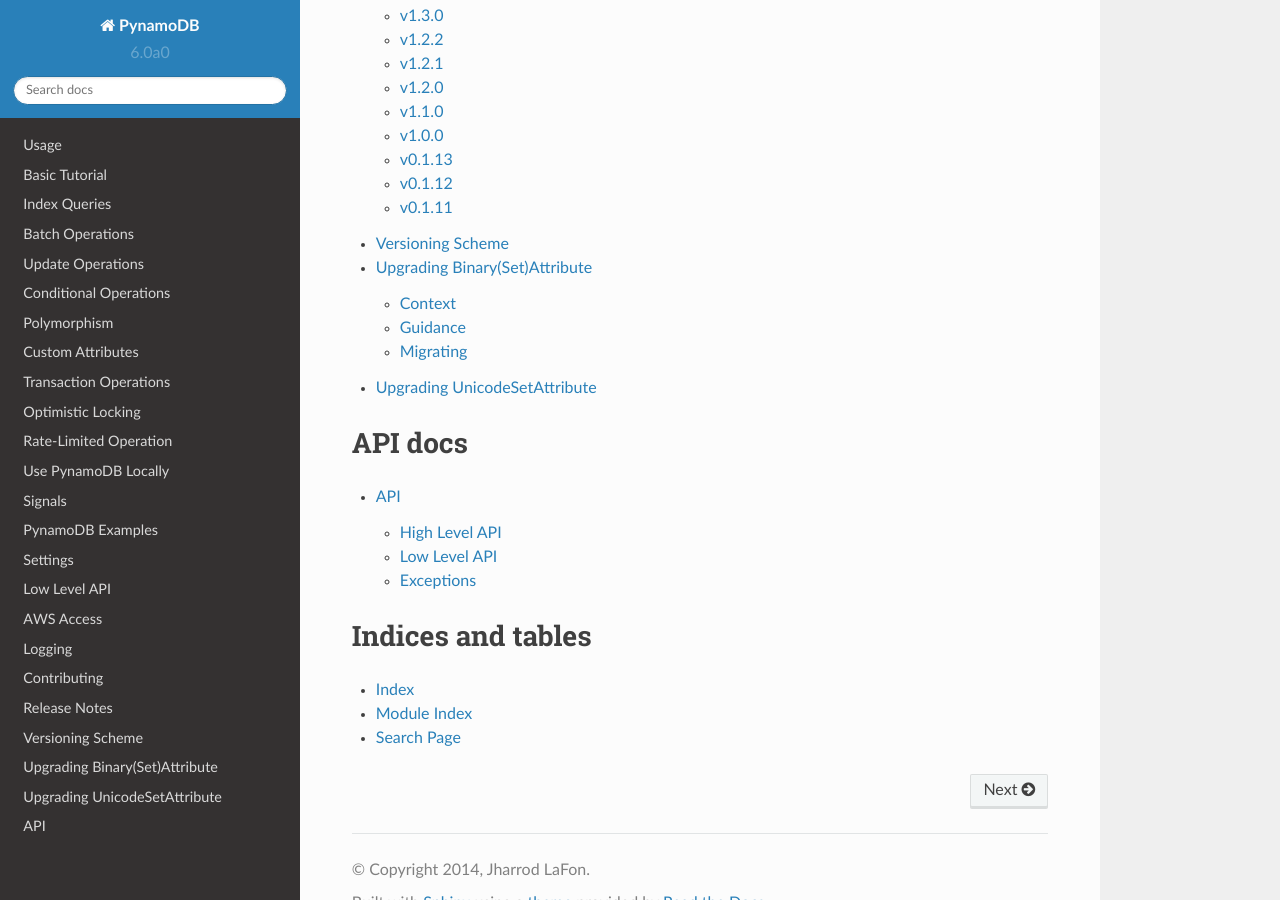
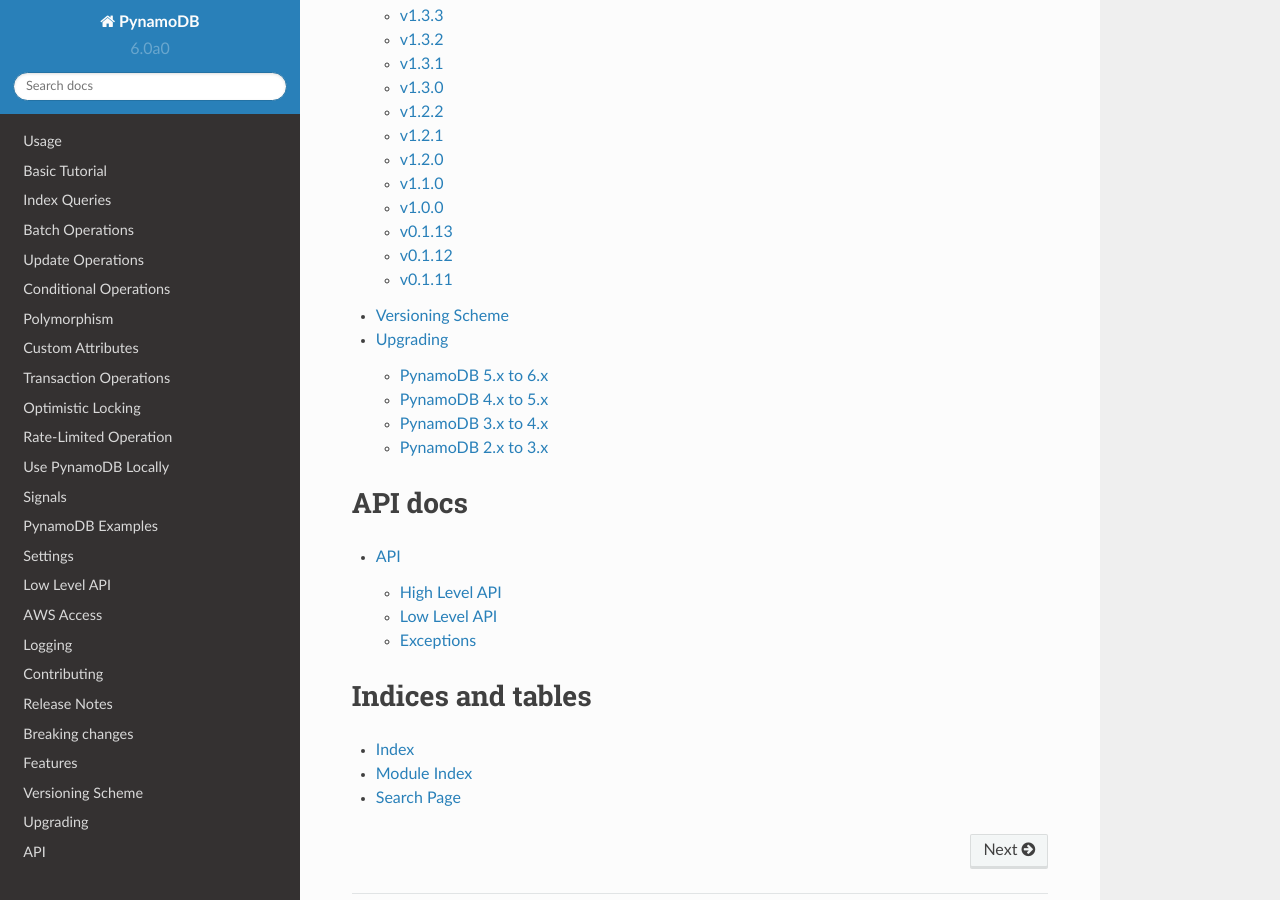
Before and after one commit to pynamodb/PynamoDB, a Sphinx documentation site: the page built from docs/index.rst, in a window 1280 px wide and 900 px high, scrolled down 4469 px. Built offline with Sphinx 7.4.7 and the Read the Docs theme 2.0.0, drawn with Linux system fonts in a browser that asks for light colours; part of the change alters nothing that is shown; some of the changed text lies outside the part shown.

```diff
--- a/docs/index.rst
+++ b/docs/index.rst
@@ -46,8 +46,7 @@ Topics
    contributing
    release_notes
    versioning
-   upgrading_binary
-   upgrading_unicodeset
+   upgrading
 
 API docs
 ========
--- a/docs/release_notes.rst
+++ b/docs/release_notes.rst
@@ -1,3 +1,5 @@
+.. _release_notes:
+
 Release Notes
 =============
 
@@ -102,8 +104,13 @@ v5.0.3
 
 :date: 2021-02-14
 
+This version has an unintentional breaking change:
+
 * Propagate ``Model.serialize``'s ``null_check`` parameter to nested MapAttributes (:pr:`908`)
 
+  Previously null errors (persisting ``None`` into an attribute defined as ``null=False``)
+  were ignored for attributes in map attributes that were nested in maps or lists. After upgrade,
+  these will resulted in an :py:class:`~pynamodb.exceptions.AttributeNullError` being raised.
 
 v5.0.2
 ----------
@@ -128,22 +135,32 @@ v5.0.0
 
 This is major release and contains breaking changes. Please read the notes below carefully.
 
+Breaking changes
+================
+
+* Python 2 is no longer supported. Python 3.6 or greater is now required.
+* :py:class:`~pynamodb.attributes.UnicodeAttribute` and :py:class:`~pynamodb.attributes.BinaryAttribute` now support empty values (:pr:`830`)
+
+  In previous versions, assigning an empty value to would be akin to assigning ``None``: if the attribute was defined with ``null=True`` then it would be omitted, otherwise an error would be raised.
+
+  As of May 2020, DynamoDB `supports <https://aws.amazon.com/about-aws/whats-new/2020/05/amazon-dynamodb-now-supports-empty-values-for-non-key-string-and-binary-attributes-in-dynamodb-tables/>`_ empty values for String and Binary attributes. This release of PynamoDB starts treating empty values like any other values. If existing code unintentionally assigns empty values to StringAttribute or BinaryAttribute, this may be a breaking change: for example, the code may rely on the fact that in previous versions empty strings would be "read back" as ``None`` values when reloaded from the database.
+* :py:class:`~pynamodb.attributes.UTCDateTimeAttribute` now strictly requires the date string format ``'%Y-%m-%dT%H:%M:%S.%f%z'`` to ensure proper ordering.
+  PynamoDB has always written values with this format but previously would accept reading other formats.
+  Items written using other formats must be rewritten before upgrading.
+* Table backup functionality (``Model.dump[s]`` and ``Model.load[s]``) has been removed.
+* ``Model.query`` no longer converts unsupported range key conditions into filter conditions.
+* Internal attribute type constants are replaced with their "short" DynamoDB version (:pr:`827`)
+* Remove ``ListAttribute.remove_indexes`` (added in v4.3.2) and document usage of remove for list elements (:pr:`838`)
+* Remove ``pynamodb.connection.util.pythonic`` (:pr:`753`) and (:pr:`865`)
+* Remove ``ModelContextManager`` class (:pr:`861`)
+
+Features
+========
+
 **Polymorphism**
 
 This release introduces :ref:`polymorphism` support via :py:class:`DiscriminatorAttribute <pynamodb.attributes.DiscriminatorAttribute>`.
 Discriminator values are written to DynamoDB and used during deserialization to instantiate the desired class.
-
-**UTCDateTimeAttribute**
-
-The UTCDateTimeAttribute now strictly requires the date string format '%Y-%m-%dT%H:%M:%S.%f%z' to ensure proper ordering.
-PynamoDB has always written values with this format but previously would accept reading other formats.
-Items written using other formats must be rewritten before upgrading.
-
-**UnicodeAttribute and BinaryAttribute**
-
-In previous versions, assigning an empty value to a :py:class:`UnicodeAttribute <pynamodb.attributes.UnicodeAttribute>` or :py:class:`BinaryAttribute <pynamodb.attributes.BinaryAttribute>` would be akin to assigning ``None``: if the attribute was defined with ``null=True`` then it would be omitted, otherwise an error would be raised.
-
-As of May 2020, DynamoDB `supports <https://aws.amazon.com/about-aws/whats-new/2020/05/amazon-dynamodb-now-supports-empty-values-for-non-key-string-and-binary-attributes-in-dynamodb-tables/>`_ empty values for String and Binary attributes. This release of PynamoDB starts treating empty values like any other values. If existing code unintentionally assigns empty values to StringAttribute or BinaryAttribute, this may be a breaking change: for example, the code may rely on the fact that in previous versions empty strings would be "read back" as ``None`` values when reloaded from the database.
 
 **Model Serialization**
 
@@ -152,22 +169,11 @@ THe ``Model`` class now includes public methods for serializing and deserializin
 
 Other changes in this release:
 
-* Python 2 is no longer supported. Python 3.6 or greater is now required.
-* Table backup functionality (``Model.dump[s]`` and ``Model.load[s]``) has been removed.
-* ``Model.query`` no longer demotes invalid range key conditions to be filter conditions to avoid surprising behaviors:
-  where what's intended to be a cheap and fast condition ends up being expensive and slow. Since filter conditions
-  cannot contain range keys, this had limited utility to begin with, and would sometimes cause confusing
-  "'filter_condition' cannot contain key attributes" errors.
-* Replace the internal attribute type constants with their "short" DynamoDB version (:pr:`827`)
 * Typed list attributes can now support any Attribute subclass (:pr:`833`)
-* Add support for empty values in Binary and String attributes (:pr:`830`)
 * Most API operation methods now accept a ``settings`` argument to customize settings of individual operations.
   This currently allow adding or overriding HTTP headers. (:pr:`887`)
-* Remove ``ListAttribute.remove_indexes`` (added in v4.3.2) and document usage of remove for list elements (:pr:`838`)
 * Add the attribute name to error messages when deserialization fails (:pr:`815`)
 * Add the table name to error messages for transactional operations (:pr:`835`)
-* Remove ``pynamodb.connection.util.pythonic`` (:pr:`753`) and (:pr:`865`)
-* Remove ``ModelContextManager`` class (:pr:`861`)
 
 Contributors to this release:
 
@@ -322,20 +328,34 @@ of all attributes including the key attributes.
 Support for `Legacy Conditional Parameters <https://docs.aws.amazon.com/amazondynamodb/latest/developerguide/LegacyConditionalParameters.html>`_ has been
 removed. See a complete list of affected ``Model`` methods below:
 
-* ``update_item``: removed in favor of ``update``.
-* ``rate_limited_scan``: removed in favor of ``scan`` and ``ResultIterator``.
+.. list-table::
+   :widths: 10 90
+   :header-rows: 1
 
-  + Relatedly, the ``allow_rate_limited_scan_without_consumed_capacity`` option has been removed.
-* ``delete``: ``conditional_operator`` and ``**expected_values`` kwargs removed. Use ``condition`` instead.
-* ``update``: ``attributes``, ``conditional_operator`` and ``**expected_values`` kwargs removed. Use ``actions`` and ``condition`` instead.
-* ``save``: ``conditional_operator`` and ``**expected_values`` kwargs removed. Use ``condition`` instead.
-* ``count``: ``**filters`` kwargs removed. Use ``range_key_condition``/``filter_condition`` instead.
-* ``query``: ``conditional_operator`` and ``**filters`` kwargs removed. Use ``range_key_condition``/``filter_condition`` instead.
-* ``scan``: ``conditional_operator`` and ``**filters`` kwargs removed. Use ``filter_condition`` instead.
+   * - Method
+     - Changes
+   * - ``update_item``
+     - removed in favor of ``update``
+   * - ``rate_limited_scan``
+     - removed in favor of ``scan`` and ``ResultIterator``
+   * - ``delete``
+     - ``conditional_operator`` and ``**expected_values`` kwargs removed. Use ``condition`` instead.
+   * - ``update``
+     - ``attributes``, ``conditional_operator`` and ``**expected_values`` kwargs removed. Use ``actions`` and ``condition`` instead.
+   * - ``save``
+     - ``conditional_operator`` and ``**expected_values`` kwargs removed. Use ``condition`` instead.
+   * - ``count``
+     - ``**filters`` kwargs removed. Use ``range_key_condition``/``filter_condition`` instead.
+   * - ``query``
+     - ``conditional_operator`` and ``**filters`` kwargs removed. Use ``range_key_condition``/``filter_condition`` instead.
+   * - ``scan``
+     -
+       - ``conditional_operator`` and ``**filters`` kwargs removed. Use ``filter_condition`` instead.
+       - ``allow_rate_limited_scan_without_consumed_capacity`` was removed
+
 
 When upgrading, pay special attention to use of ``**filters`` and ``**expected_values``, as you'll need to check for arbitrary names that correspond to
-attribute names. Also keep an eye out for kwargs like ``user_id__eq=5`` or ``email__null=True``, which are no longer supported. If you're not already using
-``mypy`` to type check your code, it can help you catch cases like these.
+attribute names. Also keep an eye out for kwargs like ``user_id__eq=5`` or ``email__null=True``, which are no longer supported. A type check can help you catch cases like these.
 
 New features in this release:
 
--- /dev/null
+++ b/docs/upgrading.rst
@@ -0,0 +1,140 @@
+Upgrading
+=========
+
+This file complements the :ref:`release notes <release_notes>`, focusing on helping safe upgrades of the library
+in production scenarios.
+
+PynamoDB 5.x to 6.x
+-------------------
+
+BinaryAttribute is no longer double base64-encoded
+~~~~~~~~~~~~~~~~~~~~~~~~~~~~~~~~~~~~~~~~~~~~~~~~~~
+
+See :ref:`upgrading_binary` for details.
+
+PynamoDB 4.x to 5.x
+-------------------
+
+Null checks enforced where they weren't previously
+~~~~~~~~~~~~~~~~~~~~~~~~~~~~~~~~~~~~~~~~~~~~~~~~~~
+
+Previously null errors (persisting ``None`` into an attribute defined as ``null=False``) were ignored inside **nested** map attributes, e.g.
+
+.. code-block:: python
+
+    from pynamodb.models import Model
+    from pynamodb.attributes import ListAttribute, MapAttribute, UnicodeAttribute
+
+    class Employee(MapAttribute):
+      name = UnicodeAttribute(null=False)
+
+    class Team(Model):
+      employees = ListAttribute(of=Employee)
+
+
+    team = Team()
+    team.employees = [Employee(name=None)]
+    team.save()  # this will raise now
+
+
+Now these will resulted in an :py:class:`~pynamodb.exceptions.AttributeNullError` being raised.
+
+This was an unintentional breaking change introduced in 5.0.3.
+
+Empty values are now meaningful
+~~~~~~~~~~~~~~~~~~~~~~~~~~~~~~~
+
+:py:class:`~pynamodb.attributes.UnicodeAttribute` and :py:class:`~pynamodb.attributes.BinaryAttribute` now support empty values (:pr:`830`)
+
+In previous versions, assigning an empty value to would be akin to assigning ``None``: if the attribute was defined with ``null=True`` then it would be omitted, otherwise an error would be raised.
+DynamoDB `added support <https://aws.amazon.com/about-aws/whats-new/2020/05/amazon-dynamodb-now-supports-empty-values-for-non-key-string-and-binary-attributes-in-dynamodb-tables/>`_ empty values
+for String and Binary attributes. This release of PynamoDB starts treating empty values like any other values. If existing code unintentionally assigns empty values to StringAttribute or BinaryAttribute,
+this may be a breaking change: for example, the code may rely on the fact that in previous versions empty strings would be "read back" as ``None`` values when reloaded from the database.
+
+No longer parsing date-time strings leniently
+~~~~~~~~~~~~~~~~~~~~~~~~~~~~~~~~~~~~~~~~~~~~~
+
+:py:class:`~pynamodb.attributes.UTCDateTimeAttribute` now strictly requires the date string format ``'%Y-%m-%dT%H:%M:%S.%f%z'`` to ensure proper ordering.
+PynamoDB has always written values with this format but previously would accept reading other formats.
+Items written using other formats must be rewritten before upgrading.
+
+Removed functionality
+~~~~~~~~~~~~~~~~~~~~~
+
+The following changes are breaking but are less likely to go unnoticed:
+
+* Python 2 is no longer supported. Python 3.6 or greater is now required.
+* Table backup functionality (``Model.dump[s]`` and ``Model.load[s]``) has been removed.
+* ``Model.query`` no longer converts unsupported range key conditions into filter conditions.
+* Internal attribute type constants are replaced with their "short" DynamoDB version (:pr:`827`)
+* Remove ``ListAttribute.remove_indexes`` (added in v4.3.2) and document usage of remove for list elements (:pr:`838`)
+* Remove ``pynamodb.connection.util.pythonic`` (:pr:`753`) and (:pr:`865`)
+* Remove ``ModelContextManager`` class (:pr:`861`)
+
+PynamoDB 3.x to 4.x
+-------------------
+
+Requests Removal
+~~~~~~~~~~~~~~~~
+
+Given that ``botocore`` has moved to using ``urllib3`` directly for making HTTP requests, we'll be doing the same (via ``botocore``). This means the following:
+
+* The ``session_cls`` option is no longer supported.
+* The ``request_timeout_seconds`` parameter is no longer supported. ``connect_timeout_seconds`` and ``read_timeout_seconds`` are available instead.
+
+  + Note that the timeouts for connection and read are now ``15`` and ``30`` seconds respectively. This represents a change from the previous ``60`` second combined ``requests`` timeout.
+* *Wrapped* exceptions (i.e ``exc.cause``) that were from ``requests.exceptions`` will now be comparable ones from ``botocore.exceptions`` instead.
+
+Key attribute types must match table
+~~~~~~~~~~~~~~~~~~~~~~~~~~~~~~~~~~~~
+
+The previous release would call `DescribeTable` to discover table metadata
+and would use the key types as defined in the DynamoDB table. This could obscure
+type mismatches e.g. where a table's hash key is a number (`N`) in DynamoDB,
+but defined in PynamoDB as a `UnicodeAttribute`.
+
+With this release, we're always using the PynamoDB model's definition
+of all attributes including the key attributes.
+
+Deprecation of old APIs
+~~~~~~~~~~~~~~~~~~~~~~~
+
+Support for `Legacy Conditional Parameters <https://docs.aws.amazon.com/amazondynamodb/latest/developerguide/LegacyConditionalParameters.html>`_ has been
+removed. See a complete list of affected ``Model`` methods below:
+
+.. list-table::
+   :widths: 10 90
+   :header-rows: 1
+
+   * - Method
+     - Changes
+   * - ``update_item``
+     - removed in favor of ``update``
+   * - ``rate_limited_scan``
+     - removed in favor of ``scan`` and ``ResultIterator``
+   * - ``delete``
+     - ``conditional_operator`` and ``**expected_values`` kwargs removed. Use ``condition`` instead.
+   * - ``update``
+     - ``attributes``, ``conditional_operator`` and ``**expected_values`` kwargs removed. Use ``actions`` and ``condition`` instead.
+   * - ``save``
+     - ``conditional_operator`` and ``**expected_values`` kwargs removed. Use ``condition`` instead.
+   * - ``count``
+     - ``**filters`` kwargs removed. Use ``range_key_condition``/``filter_condition`` instead.
+   * - ``query``
+     - ``conditional_operator`` and ``**filters`` kwargs removed. Use ``range_key_condition``/``filter_condition`` instead.
+   * - ``scan``
+     -
+       - ``conditional_operator`` and ``**filters`` kwargs removed. Use ``filter_condition`` instead.
+       - ``allow_rate_limited_scan_without_consumed_capacity`` was removed
+
+
+When upgrading, pay special attention to use of ``**filters`` and ``**expected_values``, as you'll need to check for arbitrary names that correspond to
+attribute names. Also keep an eye out for kwargs like ``user_id__eq=5`` or ``email__null=True``, which are no longer supported. A type check can help you catch cases like these.
+
+PynamoDB 2.x to 3.x
+--------------------
+
+Changes to UnicodeSetAttribute
+~~~~~~~~~~~~~~~~~~~~~~~~~~~~~~
+
+See :ref:`upgrading_unicodeset` for details.
--- a/docs/upgrading_binary.rst
+++ b/docs/upgrading_binary.rst
@@ -1,3 +1,7 @@
+:orphan:
+
+.. _upgrading_binary:
+
 Upgrading Binary(Set)Attribute
 ==============================
 
--- a/docs/upgrading_unicodeset.rst
+++ b/docs/upgrading_unicodeset.rst
@@ -1,3 +1,7 @@
+:orphan:
+
+.. _upgrading_unicodeset:
+
 Upgrading UnicodeSetAttribute
 =============================
 
```
